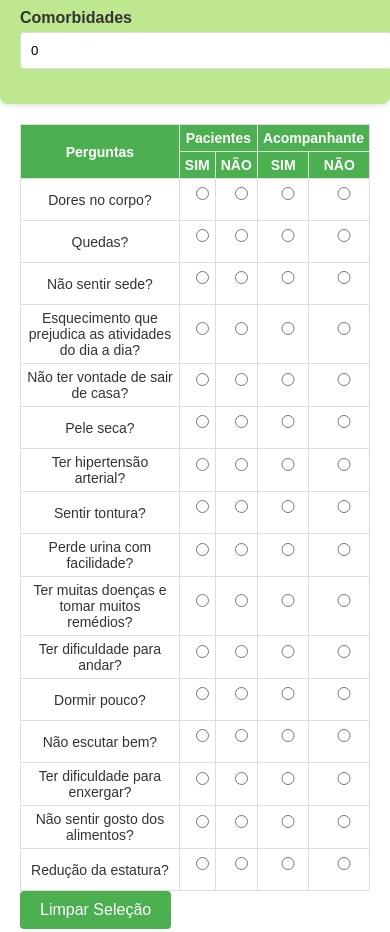
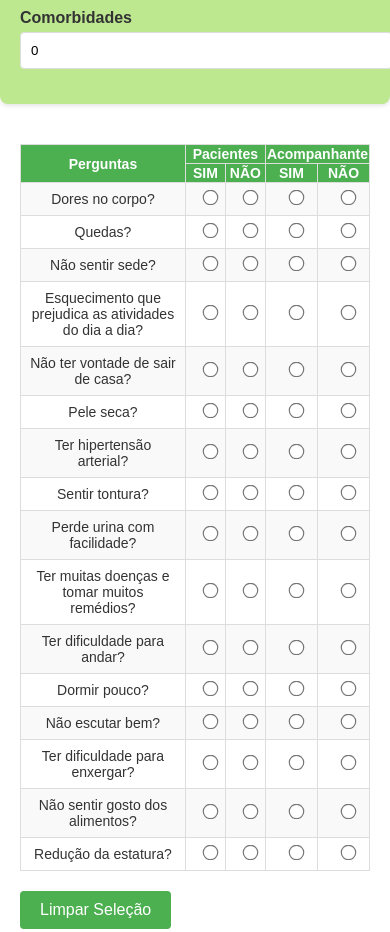
Before and after one commit to teusbraga/meRegistra, a plain HTML site: page index.html in a window 390 px wide. Shown: the part 580-1512 px from the top of the page. Drawn offline with Linux system fonts and the light colour scheme.

Commit message:
Update meRegistra.css

```diff
--- a/css/meRegistra.css
+++ b/css/meRegistra.css
@@ -1,3 +1,4 @@
+
         /* Estilos globais */
         body {
             font-family: Arial, sans-serif;
@@ -43,7 +44,8 @@ label {
             margin-bottom: 5px;
         }
 
-input, select {
+        input,
+        select {
             width: 100%;
             padding: 10px;
             margin-bottom: 15px;
@@ -65,6 +67,38 @@ button:hover {
             background-color: #45a049;
         }
 
+        /* Estilo do botão "Importar JSON" */
+        #import-data-button {
+            padding: 10px 20px;
+            background-color: #4CAF50;
+            color: white;
+            border: none;
+            border-radius: 4px;
+            cursor: pointer;
+            font-size: 16px;
+            margin-left: auto;
+            margin-right: auto;
+        }
+
+        #import-data-button:hover {
+            background-color: #45a049;
+        }
+
+        /* Botão "Resetar Dados" discreto */
+        #reset-data {
+            /*padding: 10px 20px;
+            background-color: #ddd;
+            color: #333;
+            border: 1px solid #bbb;
+            border-radius: 4px;
+            cursor: pointer;
+            font-size: 16px;*/
+        }
+
+        #reset-data:hover {
+            background-color: #ccc;
+        }
+
         /* Tabela de perguntas */
         #perguntasDiv {
             padding: 0;
@@ -75,13 +109,15 @@ button:hover {
 
         table {
             width: 100%;
-  border-collapse: collapse;
+            /*border-collapse: collapse;*/
+			border: 1px;
             font-size: 14px;
         }
 
-th, td {
+        th,
+        td {
             text-align: center;
-  padding: 5px;
+            padding: 1px;
             border: 1px solid #ddd;
         }
 
@@ -109,10 +145,86 @@ th {
             }
 
             button {
-    margin-top: 20px;
+                margin-top: 2px;
                 width: calc(80% + 40px);
                 margin-left: auto;
                 margin-right: auto;
             }
+        }
 
+        @media (max-width: 767px) {
+            /* Estilo para perguntas no mobile */
+            #perguntasDiv {
+                display: flex;
+                flex-wrap: wrap;
+                justify-content: center;
+                align-items: center;
+                gap: 10px;
             }
+
+            table {
+                display: block;
+                overflow-x: auto;
+                max-width: 100%;
+            }
+        }
+
+  /* Estilo geral para a tabela */
+  #perguntasDiv table {
+    width: 100%;
+    border-collapse: collapse;
+    margin: 20px 0;
+    font-family: Arial, sans-serif;
+    text-align: center;
+  }
+
+  /* Estilo para cabeçalhos *
+  #perguntasDiv th {
+    background-color: #f4f4f4;
+    border: 1px solid #ddd;
+    padding: 10px;
+    font-weight: bold;
+    text-transform: uppercase;
+  }
+
+  /* Adicionando espaço para o "Paciente ______|" *
+  #perguntasDiv th[colspan="2"] {
+    position: relative;
+  }
+
+  #perguntasDiv th[colspan="2"]:after {
+
+    position: absolute;
+    bottom: 8px;
+    right: -20px;
+    font-weight: normal;
+    font-size: 14px;
+    color: #555;
+  }
+
+  /* Estilo para células normais */
+  #perguntasDiv td {
+    border: 1px solid #ddd;
+    padding: 8px;
+    font-size: 14px;
+  }
+
+  /* Estilo para inputs de rádio */
+  #perguntasDiv input[type="radio"] {
+    transform: scale(1.2);
+    margin: 0 5px;
+  }
+
+  /* Alternando cores das linhas */
+  #perguntasDiv tbody tr:nth-child(even) {
+    background-color: #f9f9f9;
+  }
+
+  #perguntasDiv tbody tr:nth-child(odd) {
+    background-color: #fff;
+  }
+
+  /* Hover para as linhas */
+  #perguntasDiv tbody tr:hover {
+    background-color: #e6f7ff;
+  }
```
Lines whose indentation alone changed are shown as unchanged.
